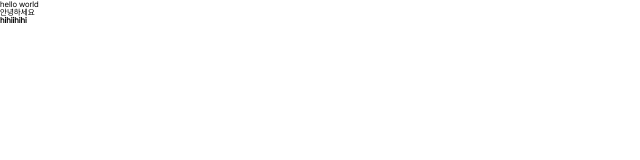
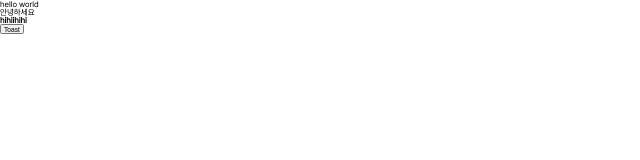
Before and after one commit to chamny20/kusitms-29th-kukathon-a, a React (Vite) app: page / in a window 1280 px wide. Shown: the top 160 px of the page, without its empty margins (0-640 px from the left). Built offline with nearby package versions, Linux system fonts and the light colour scheme.

Commit message:
test: test toast

```diff
--- a/src/pages/MainPage.tsx
+++ b/src/pages/MainPage.tsx
@@ -1,9 +1,12 @@
+import { notify } from '../hooks/notify';
+
 export const MainPage = () => {
   return (
     <>
       hello world
       <h2>안녕하세요</h2>
       <div style={{ fontWeight: 'bold' }}>hihiihihi</div>
+      <button onClick={() => notify({ text: 'hi', icon: '🤍' })}>Toast</button>
     </>
   );
 };
```
